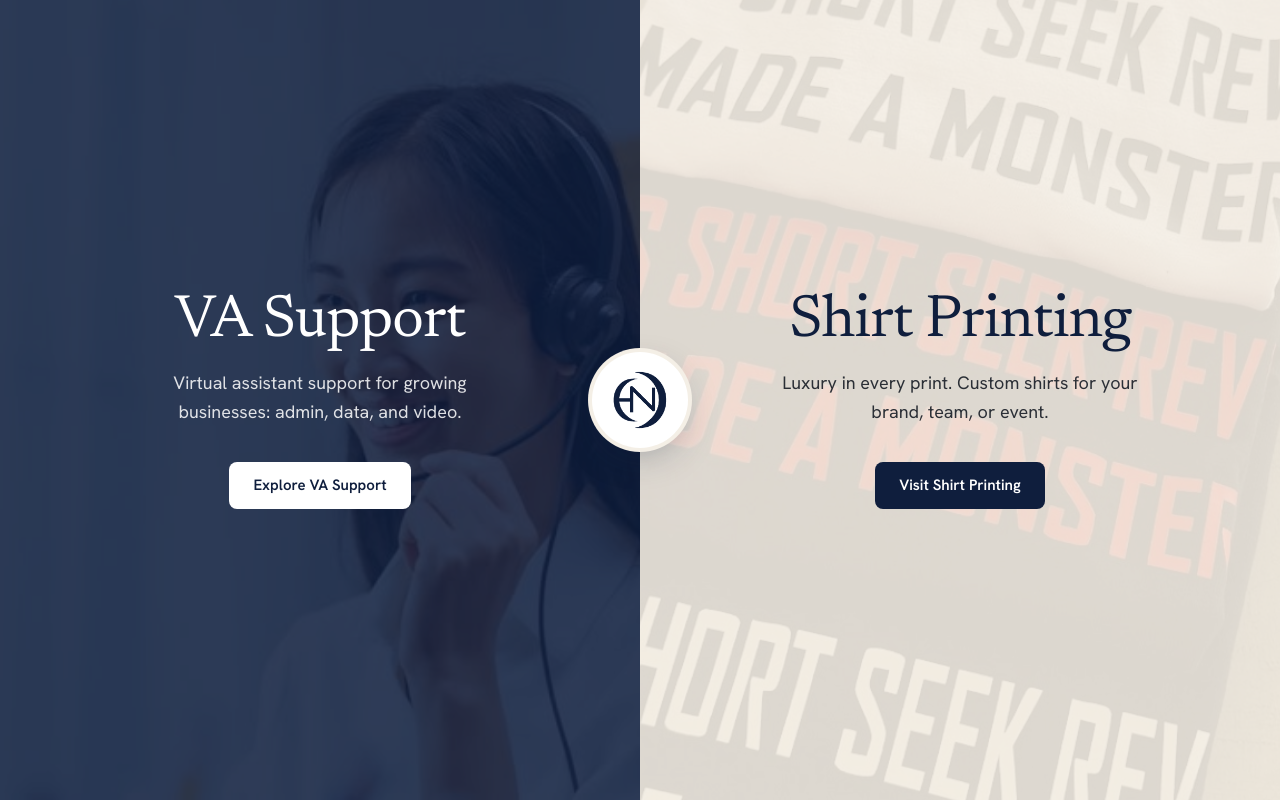
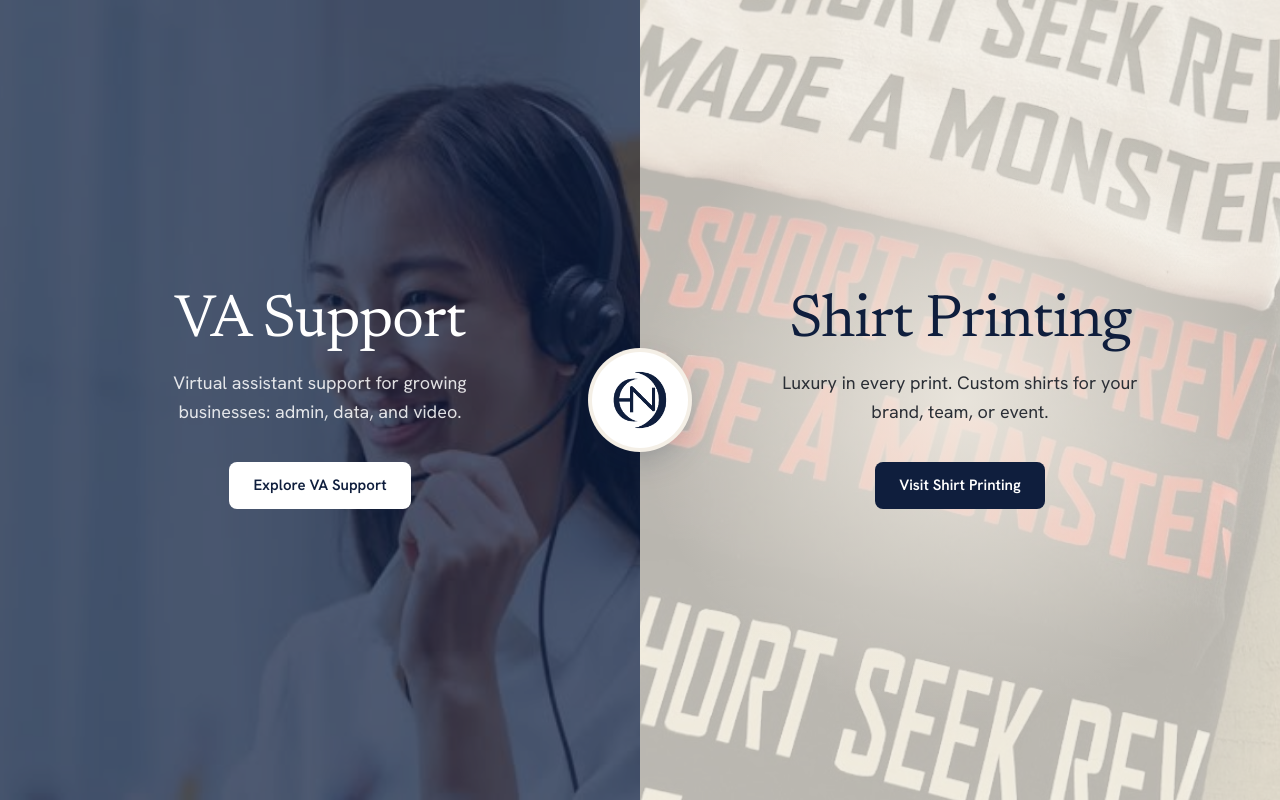
Before and after one commit to ralphchristiandD/agency-website, a Nuxt app: page / in a window 1280 px wide. Built offline with nearby package versions, Linux system fonts and the light colour scheme.

Commit message:
Welcome page: clearer photos (lighter overlays) + soft glow behind shirt text
Navy overlay 86% -> 72%, cream 90% -> 76%.

```diff
--- a/app/pages/index.vue
+++ b/app/pages/index.vue
@@ -37,7 +37,7 @@ useSeoMeta({
           alt=""
           class="size-full object-cover object-[65%_30%] transition-transform duration-700 ease-out group-hover:scale-105 motion-reduce:transition-none"
         >
-        <span class="absolute inset-0 bg-navy/[0.86] transition-colors duration-500 group-hover:bg-navy/80" />
+        <span class="absolute inset-0 bg-navy/[0.72] transition-colors duration-500 group-hover:bg-navy/[0.66]" />
       </span>
 
       <!-- Round badge with the Enrich logo, on the seam: bottom edge of this half on phones, right edge on desktop -->
@@ -72,7 +72,9 @@ useSeoMeta({
           alt=""
           class="size-full object-cover transition-transform duration-700 ease-out group-hover:scale-105 motion-reduce:transition-none"
         >
-        <span class="absolute inset-0 bg-cream/90 transition-colors duration-500 group-hover:bg-cream/85" />
+        <span class="absolute inset-0 bg-cream/[0.76] transition-colors duration-500 group-hover:bg-cream/70" />
+        <!-- Soft cream glow behind the text only, so the busy shirt lettering doesn't fight the words -->
+        <span class="absolute inset-0 bg-[radial-gradient(ellipse_50%_40%_at_center,var(--color-cream)_0%,transparent_100%)] opacity-80" />
       </span>
 
       <div class="rise relative max-w-sm text-center" style="animation-delay: 120ms">
```
Also changed, not shown: 1 other file (tests, documents, lock files or other folders).
